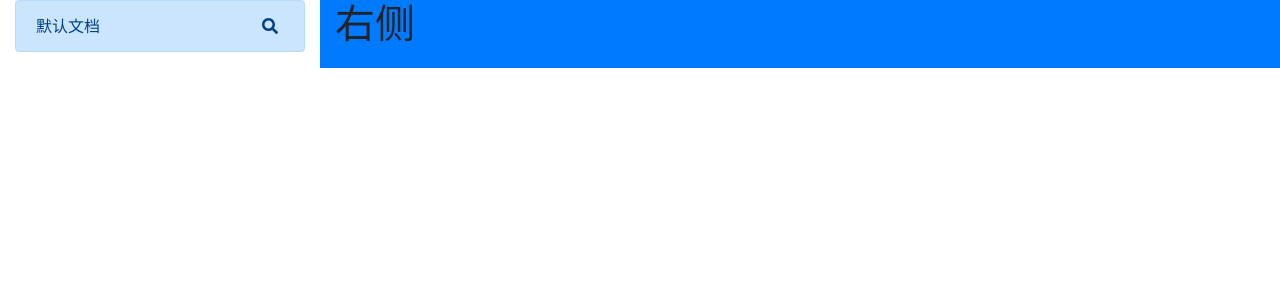
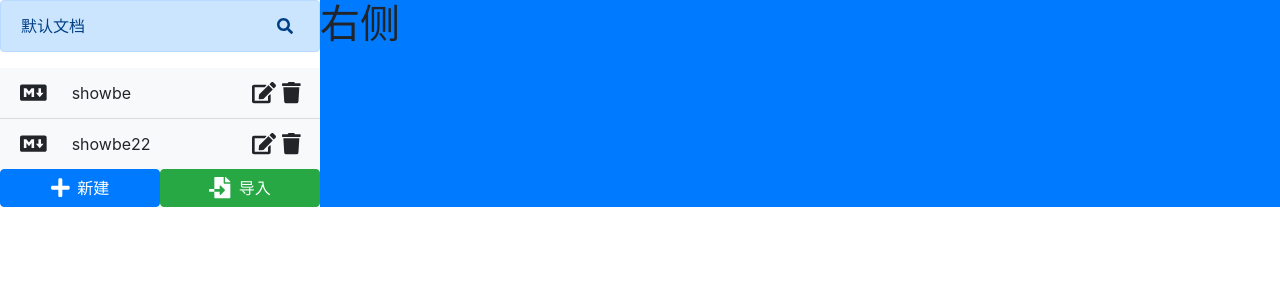
Before and after one commit to AbrahamNtlt/could-md, a React (Create React App) app: page / in a window 1280 px wide. Shown: the top 300 px of the page. Built offline with nearby package versions, Linux system fonts and the light colour scheme.

Commit message:
左侧列表完成

```diff
--- a/package.json
+++ b/package.json
@@ -5,6 +5,7 @@
   "main": "main.js",
   "dependencies": {
     "@fortawesome/fontawesome-svg-core": "^1.2.25",
+    "@fortawesome/free-brands-svg-icons": "^5.12.0",
     "@fortawesome/free-solid-svg-icons": "^5.11.2",
     "@fortawesome/react-fontawesome": "^0.1.8",
     "@testing-library/jest-dom": "^4.2.4",
--- a/src/App.css
+++ b/src/App.css
@@ -3,3 +3,7 @@
   border: none;
   color: inherit;
 }
+
+.c-link{
+  cursor: pointer;
+}
--- a/src/App.js
+++ b/src/App.js
@@ -2,20 +2,64 @@
  * @Description: 入口
  * @Author: Achieve
  * @Date: 2019-12-10 09:59:11
- * @LastEditTime: 2019-12-10 19:48:15
+ * @LastEditTime: 2019-12-11 13:30:12
  */
 import React from 'react'
 import './App.css'
 import 'bootstrap/dist/css/bootstrap.min.css'
-
+import { faPlus, faFileImport } from '@fortawesome/free-solid-svg-icons'
 import FileSearch from './components/FileSearch'
+import FileList from './components/FileList'
+import ButtomBtn from './components/ButtomBtn'
 
 function App() {
+  let files = [
+    {
+      id: '1',
+      title: 'first post',
+      body: 'showbe',
+      createAt: 12312312
+    },
+    {
+      id: '2',
+      title: 'sected post',
+      body: 'showbe22',
+      createAt: 1231313
+    }
+  ]
+  const openClickedFile = () => {}
+  const deteleFile = () => {}
+  const saveEdit = (id, newVal) => {}
+
   return (
-    <div className="App container-fluid">
-      <div className="row">
+    <div className="App container-fluid px-0">
+      <div className="row no-gutters">
         <div className="col-3 left-panel">
-          <FileSearch  onFileSearch={ ()=>{}}/>
+          <FileSearch onFileSearch={() => {}} />
+          <FileList
+            files={files}
+            onFileClick={openClickedFile}
+            onFileDelete={deteleFile}
+            onSaveEdit={saveEdit}
+          />
+          <div className="row no-gutters">
+            <div className="col">
+              <ButtomBtn
+                text="新建"
+                colorClass="btn-primary"
+                icon={faPlus}
+                onBtnClick={() => {}}
+              />
+            </div>
+            <div className="col">
+              <ButtomBtn
+                text="导入"
+                colorClass="btn-success"
+                icon={faFileImport}
+                onBtnClick={() => {}}
+              />
+            </div>
+          </div>
         </div>
         <div className="col-9 left-panel bg-primary">
           <h1>右侧</h1>
--- /dev/null
+++ b/src/components/ButtomBtn.js
@@ -0,0 +1,32 @@
+/*
+ * @Description: 底部button
+ * @Author: Achieve
+ * @Date: 2019-12-11 12:39:46
+ * @LastEditTime: 2019-12-11 13:19:51
+ */
+import React from 'react'
+import { FontAwesomeIcon } from '@fortawesome/react-fontawesome'
+import PropTyes from 'prop-types'
+
+const Bottombtn = ({ text, colorClass, icon, onBtnClick }) => {
+  return (
+    <button
+      type="button"
+      className={`btn btn-block no-border ${colorClass}`}
+      onClick={onBtnClick}
+    >
+      <FontAwesomeIcon className="mr-2" size="lg" icon={icon} />
+      {text}
+    </button>
+  )
+}
+Bottombtn.propTyes = {
+  text: PropTyes.string,
+  colorClass: PropTyes.string,
+  icon: PropTyes.element.isRequired,
+  onBtnClick: PropTyes.func
+}
+Bottombtn.defaultProps = {
+  text: '新建'
+}
+export default Bottombtn
--- /dev/null
+++ b/src/components/FileList.js
@@ -0,0 +1,86 @@
+/*
+ * @Description:左侧文件列表
+ * @Author: Achieve
+ * @Date: 2019-12-11 10:41:16
+ * @LastEditTime: 2019-12-11 13:44:56
+ */
+import React, { useState } from 'react'
+import { FontAwesomeIcon } from '@fortawesome/react-fontawesome'
+import { faEdit, faTrash, faTimes } from '@fortawesome/free-solid-svg-icons'
+import { faMarkdown } from '@fortawesome/free-brands-svg-icons'
+
+import PropTypes from 'prop-types'
+
+const FileList = ({ files, onFileClick, onSaveEdit, onFileDelete }) => {
+  const [editStatus, setEditStatus] = useState(false)
+  const [value, setValue] = useState('')
+  return (
+    <ul className="list-group list-group-flush file-list">
+      {files.map(file => (
+        <li
+          className="list-group-item bg-light row no-gutter d-flex align-items-center file-item"
+          key={file.id}
+        >
+          {file.id !== editStatus && (
+            <>
+              <span className="col-2">
+                <FontAwesomeIcon size="lg" icon={faMarkdown} />
+              </span>
+              <span
+                className="col-7 c-link"
+                onClick={() => {
+                  onFileClick(file.id)
+                }}
+              >
+                {file.body}
+              </span>
+              <button
+                type="button"
+                className="icon-button col-1"
+                onClick={() => {
+                  setValue(file.title)
+                  setEditStatus(file.id)
+                  // onSaveEdit(file.id)
+                }}
+              >
+                <FontAwesomeIcon size="lg" title="编辑" icon={faEdit} />
+              </button>
+              <button
+                type="button"
+                className="icon-button col-1"
+                onClick={() => {
+                  onFileDelete(file.id)
+                }}
+              >
+                <FontAwesomeIcon size="lg" title="删除" icon={faTrash} />
+              </button>
+            </>
+          )}
+          {file.id === editStatus && (
+            <div className="d-flex justify-content-between align-items-center row">
+              <input
+                className="form-control col-10"
+                value={value}
+                size="lg"
+                onChange={e => {
+                  setValue(e.target.value)
+                }}
+              />
+              <button
+                type="button"
+                className="icon-button col-2"
+                onClick={() => {
+                  // toggleActive()
+                }}
+              >
+                <FontAwesomeIcon title="关闭" icon={faTimes} />
+              </button>
+            </div>
+          )}
+        </li>
+      ))}
+    </ul>
+  )
+}
+
+export default FileList
--- a/src/components/FileSearch.js
+++ b/src/components/FileSearch.js
@@ -2,37 +2,48 @@
  * @Description:
  * @Author: Achieve
  * @Date: 2019-12-10 17:59:26
- * @LastEditTime: 2019-12-10 19:48:29
+ * @LastEditTime: 2019-12-11 12:40:16
  */
 import React, { useState, useRef, useEffect } from 'react'
 import { FontAwesomeIcon } from '@fortawesome/react-fontawesome'
 import { faSearch, faTimes } from '@fortawesome/free-solid-svg-icons'
 import PropTyes from 'prop-types'
+import useKeyPress from '../hooks/useKeyPress'
 
 const FileSearch = ({ title, onFileSearch }) => {
   const [inputActive, setInputActive] = useState(false)
   const [value, setValue] = useState('')
 
+  const enterPressed = useKeyPress(13)
+  const escPressed = useKeyPress(27)
+
   let node = useRef(null)
 
-  const closeSearch = event => {
-    event.preventDefault()
+  const closeSearch = () => {
     setInputActive(false)
     setValue('')
   }
   useEffect(() => {
-    const handleInputEvent = e => {
-      const { keyCode } = e
-      if (keyCode === 13 && inputActive) {
+    // const handleInputEvent = e => {
+    //   const { keyCode } = e
+    //   if (keyCode === 13 && inputActive) {
+    //     onFileSearch(value)
+    //   } else if (keyCode === 27 && inputActive) {
+    //     closeSearch(e)
+    //   }
+    // }
+    // document.addEventListener('keyup', handleInputEvent)
+    // return () => {
+    //   document.removeEventListener('keyup', handleInputEvent)
+    // }
+    if(inputActive){
+      if(enterPressed){
         onFileSearch(value)
-      } else if (keyCode === 27 && inputActive) {
-        closeSearch(e)
+      }else if(escPressed){
+        closeSearch()
       }
     }
-    document.addEventListener('keyup', handleInputEvent)
-    return () => {
-      document.removeEventListener('keyup', handleInputEvent)
-    }
+
   })
   useEffect(() => {
     if (inputActive) {
--- /dev/null
+++ b/src/hooks/useKeyPress.js
@@ -0,0 +1,33 @@
+/*
+ * @Description:
+ * @Author: Achieve
+ * @Date: 2019-12-11 12:18:10
+ * @LastEditTime: 2019-12-11 12:25:44
+ */
+import { useState, useEffect } from 'react'
+
+const useKeyPress = targetKeyCode => {
+  const [keyPressed, setKeyPressed] = useState(false)
+  const keyDownHandler = ({ keyCode }) => {
+    if (keyCode === targetKeyCode) {
+      setKeyPressed(true)
+    }
+  }
+  const keyUpHandler = ({ keyCode }) => {
+    if (keyCode === targetKeyCode) {
+      setKeyPressed(false)
+    }
+  }
+
+  useEffect(() => {
+    document.addEventListener('keydown', keyDownHandler)
+    document.addEventListener('keyup', keyUpHandler)
+    return () => {
+      document.removeEventListener('keydown', keyDownHandler)
+      document.removeEventListener('keyup', keyUpHandler)
+    }
+  }, [])
+  return keyPressed
+}
+
+export default useKeyPress
```
